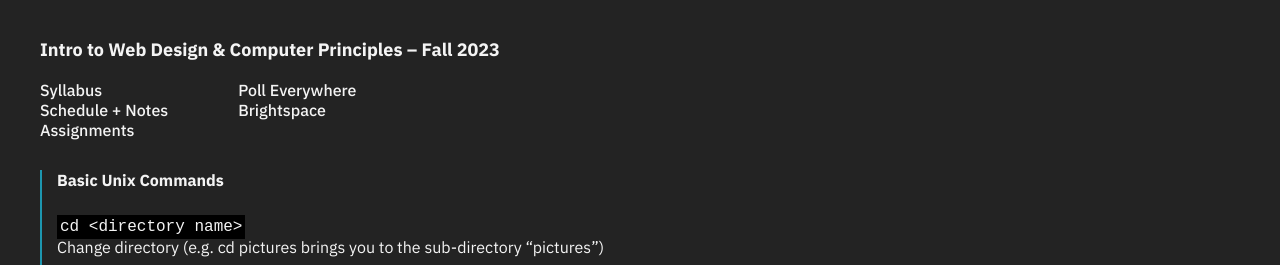
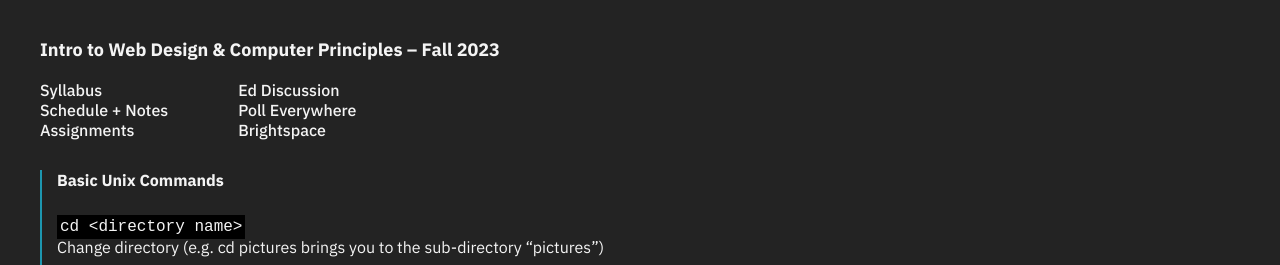
Before and after one commit to emilydidthis/CSCI-UA.0004-Spring25, a Jekyll site: the page resources/unix.html, which Jekyll copies as it is, in a window 1280 px wide. Shown: the top 265 px of the page. Built offline with Jekyll 4.4.1, drawn with Linux system fonts in a browser that asks for light colours.

Commit message:
resolving all schedule links HOPEFULLY

```diff
--- a/_data/schedule.yaml
+++ b/_data/schedule.yaml
@@ -34,7 +34,7 @@
       - topics: HTML
         due:
         - "[Ed Lesson: HTML Basics](https://edstem.org/us/courses/65705/lessons/116472/slides/646362)"
-        - "[Assignment #1 – Unix](https://emilydidthis.github.io/CSCI-UA.0004-Spring24/assignments/01.html) (step by step walkthrough on Ed)"
+        - "[Assignment #1 – Unix](https://emilydidthis.github.io/CSCI-UA.0004-Fall24/assignments/01.html) (step by step walkthrough on Ed)"
         - "Chapter 5: Marking Up Text"
         # files:
         # - name: HTML-FilePaths.pdf
--- a/resources/unix.html
+++ b/resources/unix.html
@@ -5,8 +5,8 @@
     <meta http-equiv="X-UA-Compatible" content="IE=edge">
     <meta name="viewport" content="width=device-width, initial-scale=1">
     <title>Unix Commands</title>
-    <link rel="stylesheet" href="http://emilydidthis.github.com/CSCI-UA.0004-Fall24/assets/css/styles.css">
-    <link rel="icon" type="image/ico" href="http://emilydidthis.github.com/CSCI-UA.0004-Fall24/assets/images/favicon.ico?v=1">
+    <link rel="stylesheet" href="http://emilydidthis.github.io/CSCI-UA.0004-Fall24/assets/css/styles.css">
+    <link rel="icon" type="image/ico" href="http://emilydidthis.github.io/CSCI-UA.0004-Fall24/assets/images/favicon.ico?v=1">
   </head>
   <!-- Google tag (gtag.js) -->
   <script async src="https://www.googletagmanager.com/gtag/js?id=G-84ZWQ3K7Y3"></script>
@@ -27,14 +27,15 @@
 
     </div> -->
     <div class="nav-section">
-        <a href="http://localhost:4999/CSCI-UA.004-Fall23/"><span>*&nbsp;</span>Syllabus</a>
-        <a href="http://localhost:4999/CSCI-UA.004-Fall23/schedule.html"><span>*&nbsp;</span>Schedule + Notes</a>
-        <a href="http://localhost:4999/CSCI-UA.004-Fall23/assignments.html"><span>*&nbsp;</span>Assignments</a>
+        <a href="http://emilydidthis.github.io/CSCI-UA.0004-Fall24/"><span>*&nbsp;</span>Syllabus</a>
+        <a href="http://emilydidthis.github.io/CSCI-UA.0004-Fall24/schedule.html"><span>*&nbsp;</span>Schedule + Notes</a>
+        <a href="http://emilydidthis.github.io/CSCI-UA.0004-Fall24/assignments.html"><span>*&nbsp;</span>Assignments</a>
 
     </div>
     <div class="nav-section">
+        <a href="https://edstem.org/us/courses/65705/discussion/"><span>*&nbsp;</span>Ed Discussion</a>
         <a href="https://pollev.com/emilyzhao"><span>*&nbsp;</span>Poll Everywhere</a>
-        <a href="https://brightspace.nyu.edu/d2l/home/300438"><span>*&nbsp;</span>Brightspace</a>
+        <a href="https://brightspace.nyu.edu/d2l/home/403055"><span>*&nbsp;</span>Brightspace</a>
     </div>
 
 </nav>
```
